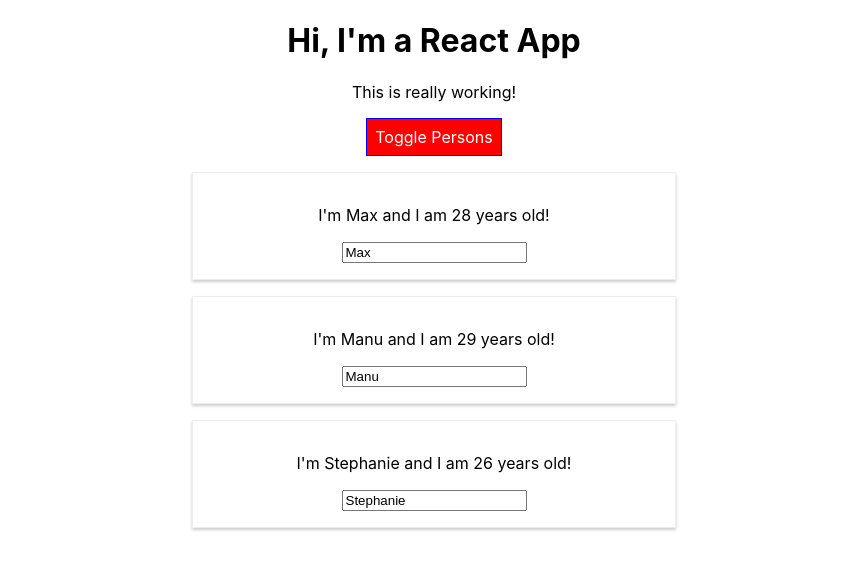
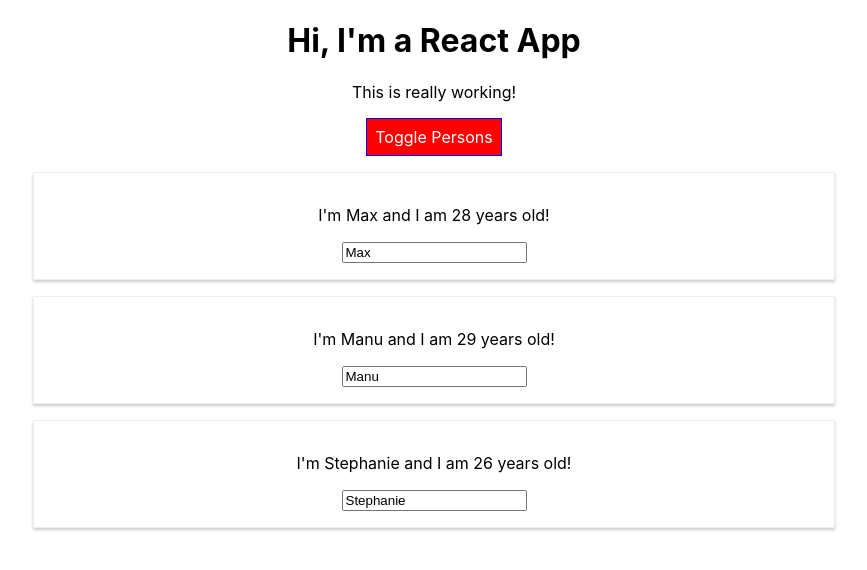
Before and after one commit to GunaUI/React-2019, a React (Create React App) app in the folder react-complete-guide/: page / in a window 1280 px wide. Both pictures are taken after a click on the button "Toggle Persons". Shown: the top 570 px of the page, without its empty margins (206-1073 px from the left). Built offline with nearby package versions, Linux system fonts and the light colour scheme.

Commit message:
partial commit to run eject

```diff
--- a/react-complete-guide/src/App.js
+++ b/react-complete-guide/src/App.js
@@ -2,7 +2,6 @@
 // import logo from './logo.svg';
 import './App.css';
 import PersonImport from './Person/Person';
-import Radium , { StyleRoot } from 'radium';
 // For component name use only caps (custom component) , small letter element is default jsx.
 class App extends Component {
   state = {
@@ -51,11 +50,7 @@
       border: '1px solid blue',
       padding: '8px',
       cursor: 'pointer',
-      color: 'white',
-      ':hover': {
-        backgroundColor: 'lightgreen',
-        color: 'black'
-      }
+      color: 'white'
     };
     let personsVar = null;
 
@@ -73,10 +68,6 @@
         </div>
       )
       styleguide.backgroundColor = 'red';
-      styleguide[':hover'] = {
-          backgroundColor: 'salmon',
-          color: 'black'
-      };
     }
 
     const classes = [];
@@ -88,17 +79,15 @@
     }
 
     return (
-      <StyleRoot>
         <div className="App">
           <h1>Hi, I'm a React App</h1>
           <p className={classes.join( ' ' )}>This is really working!</p>
           <button style={styleguide} onClick={this.togglePersonsHandler}>Toggle Persons</button>
           {personsVar}
         </div>
-      </StyleRoot>
     );
     // return React.createElement('div', {className: 'App'}, React.createElement('h1', null, 'Does this work now?'));
   }
 }
 
-export default Radium(App);
+export default App;
--- a/react-complete-guide/src/Person/Person.js
+++ b/react-complete-guide/src/Person/Person.js
@@ -1,14 +1,8 @@
 import React from 'react';
 import './Person.css';
-import Radium from 'radium';
 const personExport = ( properties ) => {
-    const styleGuide = {
-        '@media (min-width: 500px)': {
-            width: '450px'
-        }
-    };
     return (
-        <div className="Person" style={styleGuide}>
+        <div className="Person">
             <p onClick={properties.deleteme}>I'm {properties.name} and I am {properties.age} years old!</p>
             <p>{properties.children}</p>
             <input type="text" onChange={properties.heychanged} value={properties.name} />
@@ -16,4 +10,4 @@
     )
 };
 
-export default Radium(personExport);
+export default personExport;
```
Also changed, not shown: 1 other file (tests, documents, lock files or other folders).
